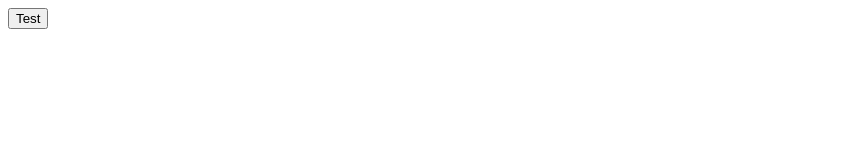
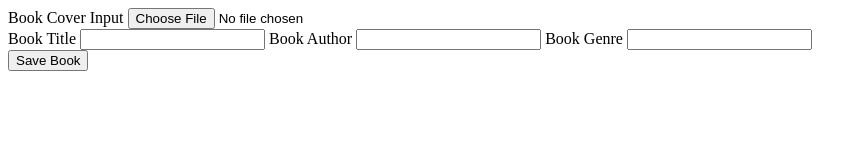
Before and after one commit to nanasashin/BookTracker, a plain HTML site: page web/book/index.html in a window 1280 px wide. Shown: the whole page, without its empty margins (0-867 px from the left). Drawn offline with Linux system fonts and the light colour scheme.

Commit message:
Front end update

```diff
--- a/web/book/index.html
+++ b/web/book/index.html
@@ -6,7 +6,26 @@
     <link rel="stylesheet" href="style.css">
 </head>
 <body>
-    <button id="test" onclick="test()">Test</button>
+    <script src="/app/jquery"></script>
+
+    <div class="main-details">
+        <div class="cover">
+            <label for="book-cover-input">Book Cover Input</label>
+            <input type="file" id="book-cover-input" name="book-cover" accept="image/png, image/jpeg">
+        </div>
+        <div class="details">
+            <label for="book-title-input">Book Title</label>
+            <input type="text" id="book-title-input" name="book-title">
+
+            <label for="book-author-input">Book Author</label>
+            <input type="text" name="book-author-input" id="book-author">
+
+            <label for="book-genre-input">Book Genre</label>
+            <input type="text" name="book-genre-input" id="book-genre">
+        </div>
+    </div>
+
+    <button id="save-book">Save Book</button>
 
     <script src="/script.js?v=1.1"></script>
 </body>
--- a/web/book/script.js
+++ b/web/book/script.js
@@ -1,9 +1,8 @@
-async function test() {
+$("#save-book").on("click", async function() {
 	try {
 		const content = await fetch("api/test");
 		const data = await content.json();
-		console.log(data);
 	} catch (error) {
 		console.error("Failed to fetch: ", error);
 	}
-}
+})
```
